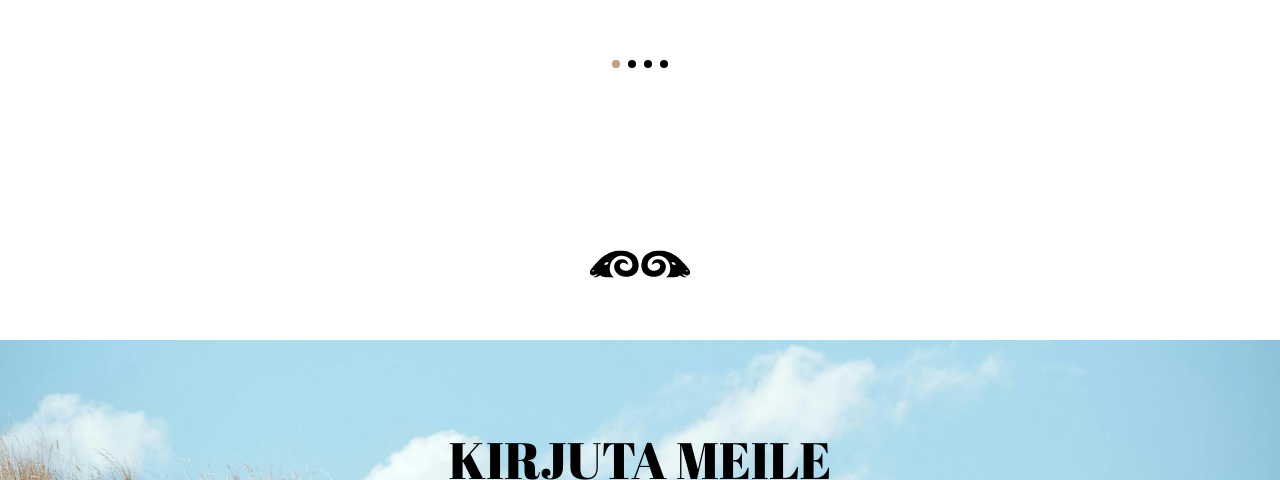
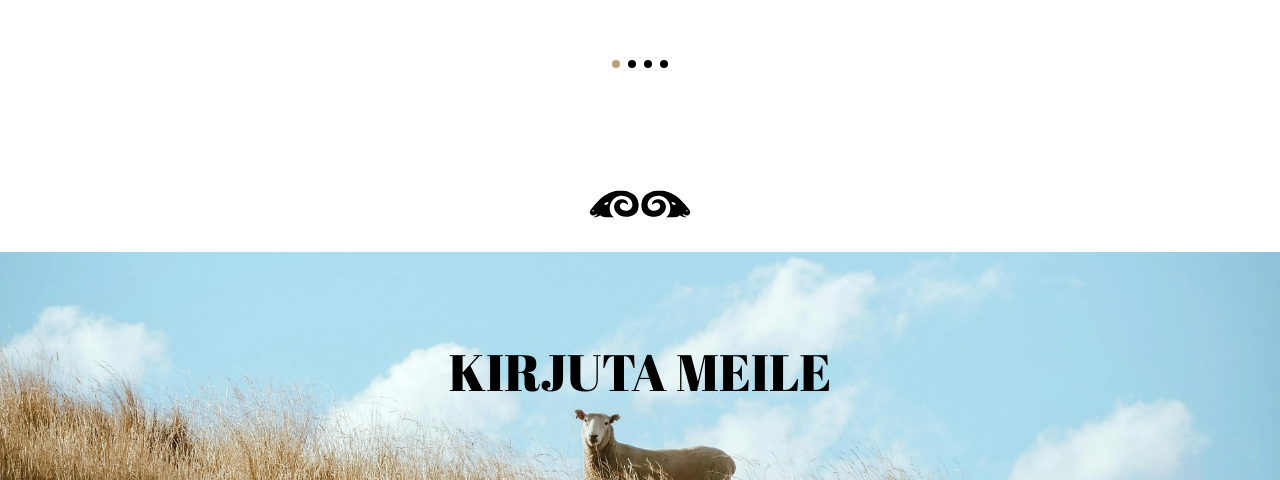
Before and after one commit to umarendus/villaveski, a Next.js app: page / in a window 1280 px wide. Shown: the part 2662-3142 px from the top of the page. Built offline with nearby package versions, Linux system fonts and the light colour scheme.

Commit message:
väiksed parandused

```diff
--- a/src/app/globals.css
+++ b/src/app/globals.css
@@ -10,8 +10,8 @@
 @theme inline {
   --color-background: var(--background);
   --color-foreground: var(--foreground);
-  --font-sans: 'Glacial Indifference', system-ui, -apple-system, sans-serif;
-  --font-mono: 'Glacial Indifference', monospace;
+  --font-sans: system-ui, -apple-system, sans-serif;
+  --font-mono: monospace;
 }
 
 @media (prefers-color-scheme: dark) {
@@ -28,7 +28,7 @@ html {
 body {
   background: var(--background);
   color: var(--foreground);
-  font-family: 'Glacial Indifference', system-ui, -apple-system, sans-serif;
+  font-family: system-ui, -apple-system, sans-serif;
 }
 
 * {
--- a/src/app/page.tsx
+++ b/src/app/page.tsx
@@ -410,7 +410,7 @@ useEffect(() => {
 
  <section
   id="teenused"
-  className="w-full md:min-h-[900px]"
+  className="w-full "
 >
 
   {/* Desktop version */}
@@ -623,7 +623,7 @@ useEffect(() => {
         </div>
       ))}
   </div>
-  <div className="flex items-center justify-center gap-0 my-15 md:flex">
+  <div className="flex items-center justify-center gap-0 mt-15 md:mt-0 mb-8 md:flex">
             <Image
               src="/sheep-black-l.svg"
               alt="Sheep Left"
```
